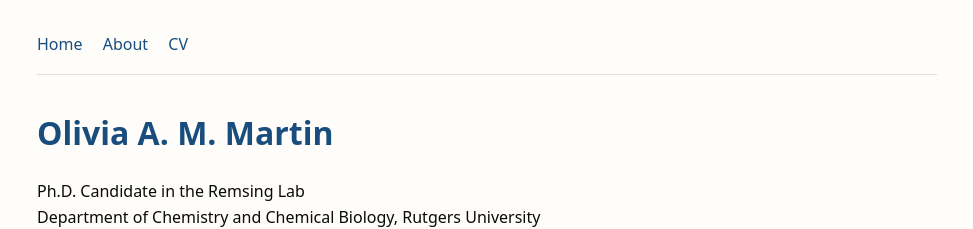
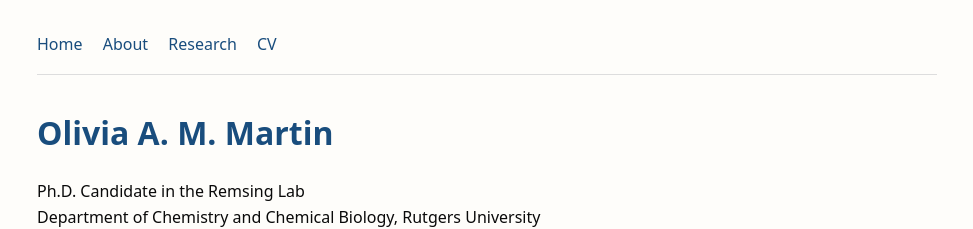
Before and after one commit to oliviaammartin/oliviaammartin.github.io, a Jekyll site: the page built from index.md, in a window 1280 px wide. Shown: the top 229 px of the page, without its empty margins (153-1126 px from the left). Built offline with Jekyll 4.4.1, drawn with Linux system fonts in a browser that asks for light colours.

Commit message:
Uncomment Research link in navigation

```diff
--- a/_layouts/default.html
+++ b/_layouts/default.html
@@ -11,7 +11,7 @@
 <nav>
   <a href="/">Home</a>
   <a href="/about">About</a>
-  <!-- <a href="/research">Research</a> -->
+  <a href="/research">Research</a>
   <a href="/cv">CV</a>
 </nav>
 
```
